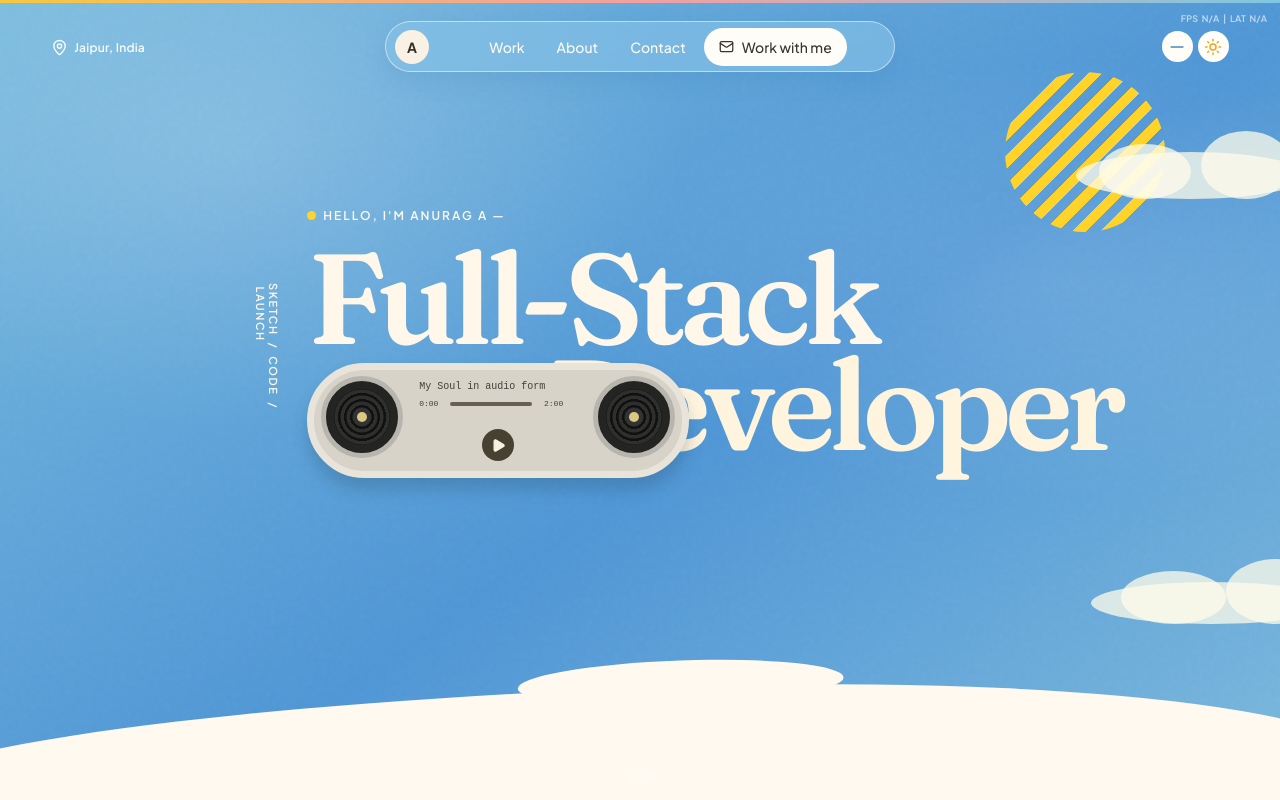
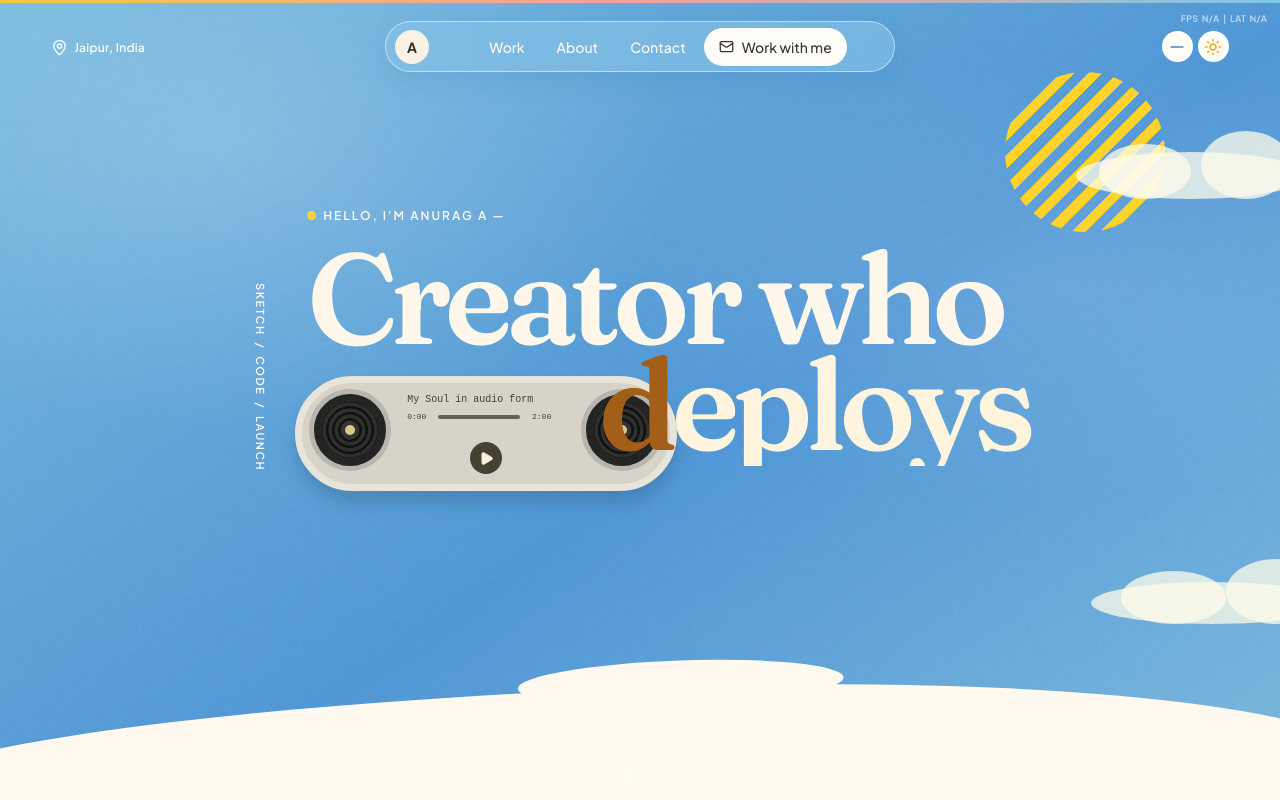
Before and after one commit to avi4rag/Anurag-Portfolio, a Next.js app: page / in a window 1280 px wide. Shown: the top 800 px of the page. Built offline with nearby package versions, Linux system fonts and the light colour scheme.

Commit message:
Added Animation in Hero Section

```diff
--- a/app/globals.css
+++ b/app/globals.css
@@ -474,16 +474,29 @@ h6 {
   background: #ffd32d;
 }
 .reference-copy h1 {
+  position: relative;
+  z-index: 2;
   margin: 0;
   color: #fff8ea;
   font: 600 clamp(70px, 10vw, 142px)/0.83 var(--font-fraunces);
   letter-spacing: -0.055em;
 }
-.reference-copy h1 span {
-  padding-left: 42%;
+.reference-word-slot {
+  position: relative;
+  display: inline-block;
+  width: 7.5ch;
+  height: 0.9em;
+  margin-left: 42%;
+  overflow: hidden;
   color: #fff4dd;
 }
-.reference-copy h1 span::first-letter {
+.reference-word {
+  position: absolute;
+  inset: 0 auto auto 0;
+  display: block;
+  white-space: nowrap;
+}
+.reference-word::first-letter {
   color: #a35e18;
 }
 .reference-vertical {
@@ -498,8 +511,9 @@ h6 {
 }
 .reference-player {
   position: absolute;
-  top: 155px;
-  left: 0;
+  top: 168px;
+  left: -12px;
+  z-index: 1;
   width: 382px;
   height: 115px;
   border: 7px solid #e9e4d9;
@@ -690,8 +704,8 @@ h6 {
   .reference-copy h1 {
     font-size: clamp(56px, 16vw, 90px);
   }
-  .reference-copy h1 span {
-    padding-left: 27%;
+  .reference-word-slot {
+    margin-left: 27%;
   }
   .reference-player {
     transform: scale(0.78);
--- a/components/sections/HeroSection.tsx
+++ b/components/sections/HeroSection.tsx
@@ -1,7 +1,10 @@
 "use client";
 
+import { useEffect, useState } from "react";
 import { MapPin, Minus, Play, Sun } from "lucide-react";
-import { motion } from "framer-motion";
+import { AnimatePresence, motion } from "framer-motion";
+
+const creatorWords = ["builds", "scales", "deploys"];
 
 const containerVariants = {
   hidden: {},
@@ -20,6 +23,16 @@ const itemVariants = {
 };
 
 export function HeroSection() {
+  const [wordIndex, setWordIndex] = useState(0);
+
+  useEffect(() => {
+    const interval = window.setInterval(() => {
+      setWordIndex((currentIndex) => (currentIndex + 1) % creatorWords.length);
+    }, 2400);
+
+    return () => window.clearInterval(interval);
+  }, []);
+
   return (
     <section className="reference-hero" aria-label="Hero section">
       <div className="reference-location-label">
@@ -52,9 +65,22 @@ export function HeroSection() {
           <span /> HELLO, I&apos;M ANURAG A —
         </motion.p>
         <motion.h1 variants={itemVariants}>
-          Full-Stack
+          Creator who
           <br />
-          <span>Developer</span>
+          <span className="reference-word-slot" aria-live="polite">
+            <AnimatePresence mode="wait" initial={false}>
+              <motion.span
+                key={creatorWords[wordIndex]}
+                className="reference-word"
+                initial={{ opacity: 0, y: "100%" }}
+                animate={{ opacity: 1, y: 0 }}
+                exit={{ opacity: 0, y: "-100%" }}
+                transition={{ duration: 0.55, ease: [0.22, 1, 0.36, 1] }}
+              >
+                {creatorWords[wordIndex]}
+              </motion.span>
+            </AnimatePresence>
+          </span>
         </motion.h1>
         <motion.div variants={itemVariants} className="reference-player">
           <div className="reference-reel reference-reel-left" />
--- a/components/ui/SectionReveal.tsx
+++ b/components/ui/SectionReveal.tsx
@@ -21,6 +21,7 @@ export function SectionReveal({
 
   const initial = {
     opacity: 0,
+    scale: 0.985,
     y: direction === "up" ? 32 : 0,
     x: direction === "left" ? -32 : direction === "right" ? 32 : 0,
   };
@@ -29,11 +30,11 @@ export function SectionReveal({
     <motion.div
       ref={ref}
       initial={initial}
-      animate={isInView ? { opacity: 1, y: 0, x: 0 } : initial}
+      animate={isInView ? { opacity: 1, scale: 1, y: 0, x: 0 } : initial}
       transition={{
-        duration: 0.55,
+        duration: 0.7,
         delay,
-        ease: [0.25, 0.1, 0.25, 1] as const,
+        ease: [0.22, 1, 0.36, 1] as const,
       }}
       className={className}
     >
```
